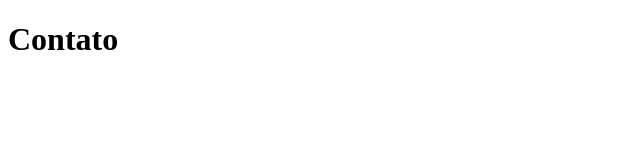
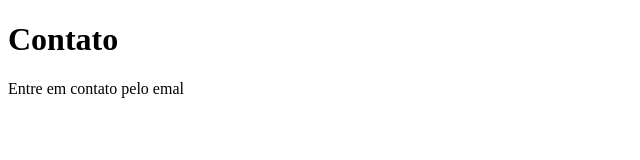
Before and after one commit to franciscodemelo/sistema-de-cadastro, a plain HTML site: page contato.html in a window 1280 px wide. Shown: the whole page, without its empty margins (0-640 px from the left). Drawn offline with Linux system fonts and the light colour scheme.

Commit message:
Adicionando o contato de email

```diff
--- a/contato.html
+++ b/contato.html
@@ -9,5 +9,7 @@
 <body>
     <h1>Contato</h1>
 
+    <p>Entre em contato pelo emal</p>
+
 </body>
 </html>
```
